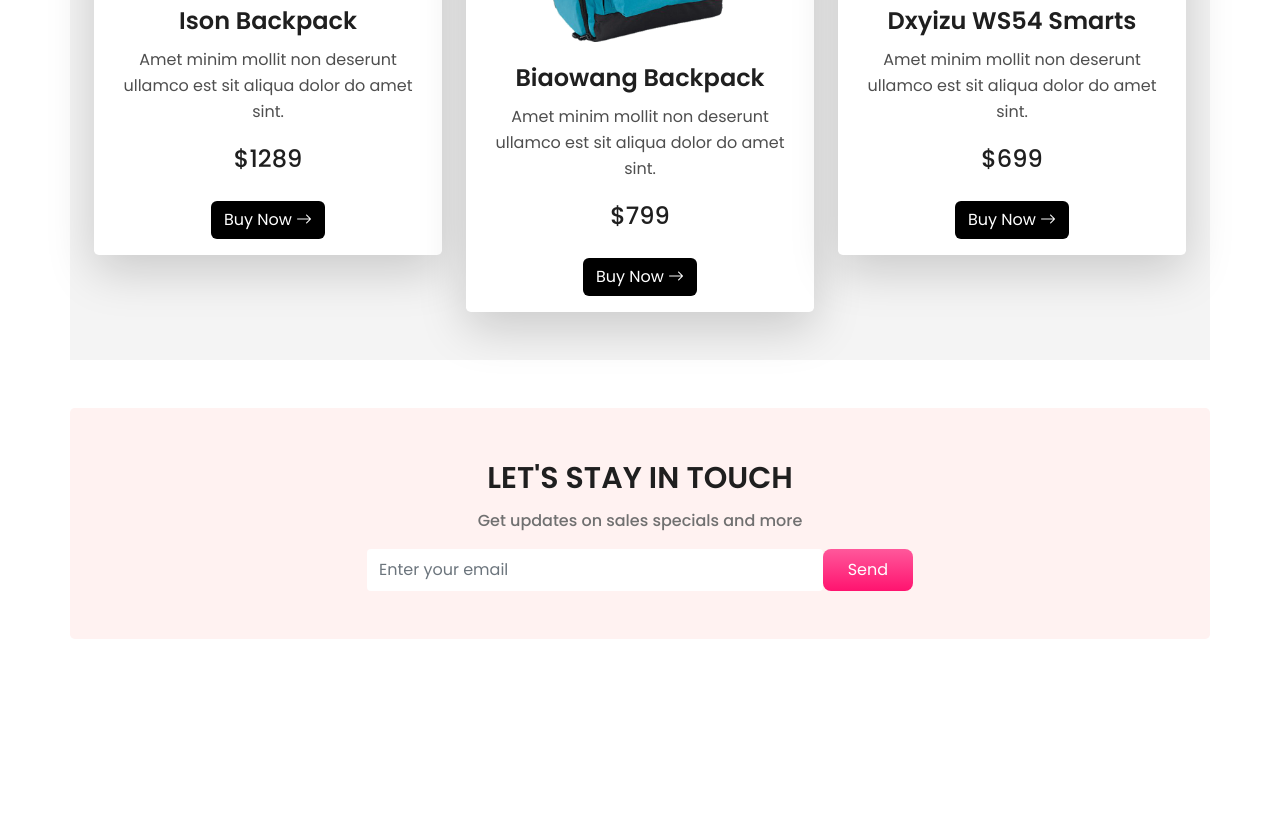
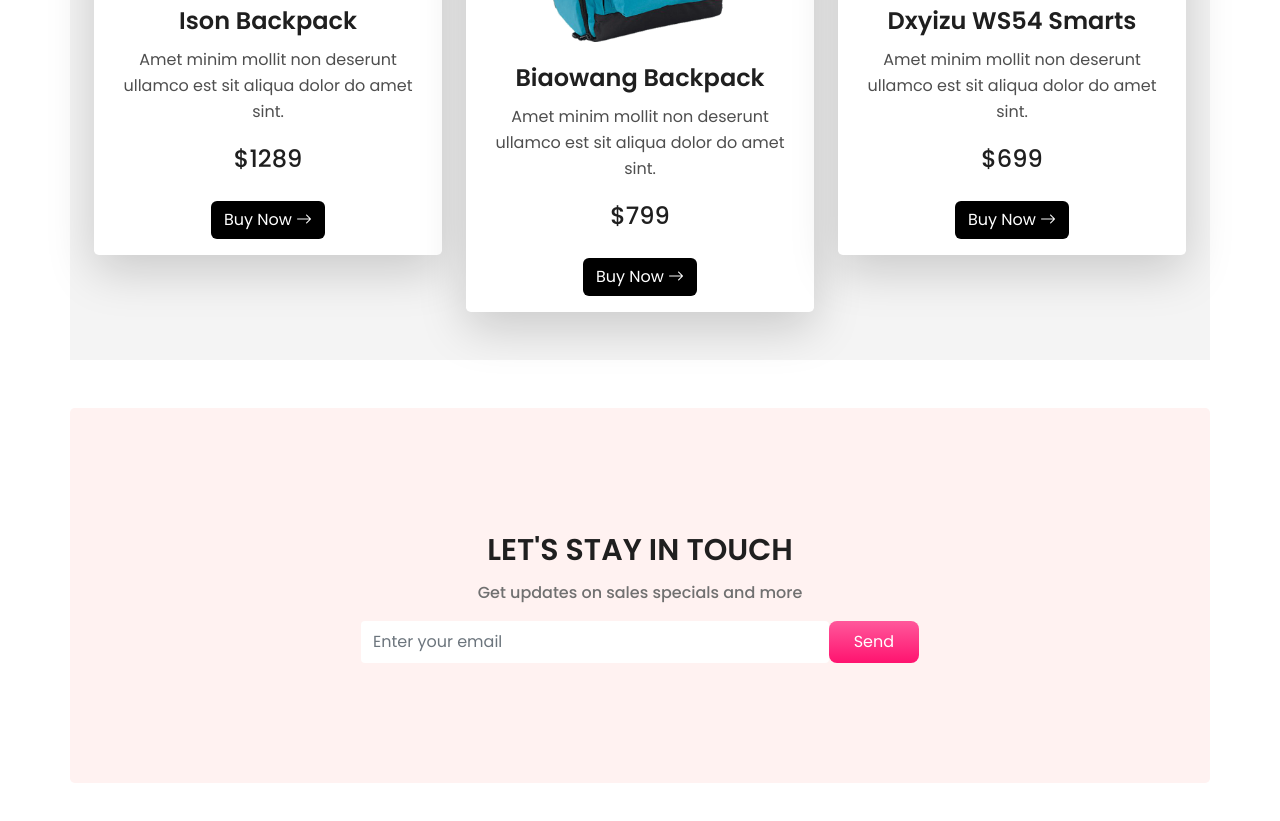
Before and after one commit to samratmoin/panda-commerce-bootstrap, a plain HTML site: page index.html in a window 1280 px wide. Shown: the part 1848-2669 px from the top of the page. Before the commit the page ends 2535 px from the top, so only its background shows below. Drawn offline with nearby package versions, Linux system fonts and the light colour scheme.

Commit message:
design done

```diff
--- a/css/style.css
+++ b/css/style.css
@@ -90,6 +90,7 @@ body {
 
 .contact {
   background: #fff2f1;
+  padding: 120px 0;
 }
 .contact-text h2 {
   font-weight: 600;
@@ -104,6 +105,7 @@ body {
   line-height: 24px;
   color: #707070;
 }
+
 .btn-form {
   background: linear-gradient(180deg, #ff589b 0%, #ff136f 100%);
   color: #fff;
--- a/index.html
+++ b/index.html
@@ -243,7 +243,7 @@
   </section>
     <!-- backpack section end -->
     <!-- contact section start -->
-    <section class="container contact my-5 py-5 rounded-3">
+    <section class="container contact my-5 rounded-3">
       <div class="text-center contact-text">
         <h2>LET'S STAY IN TOUCH</h2>
         <p class="lead">Get updates on sales specials and more</p>
```
